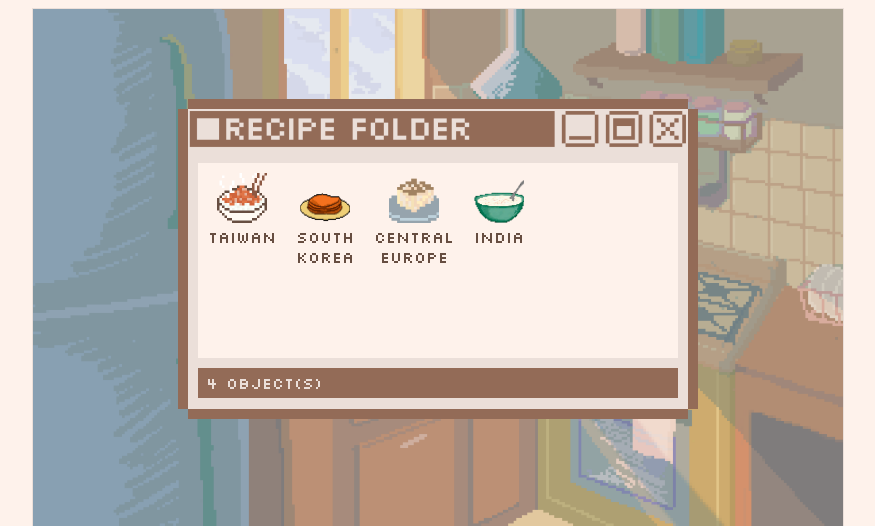
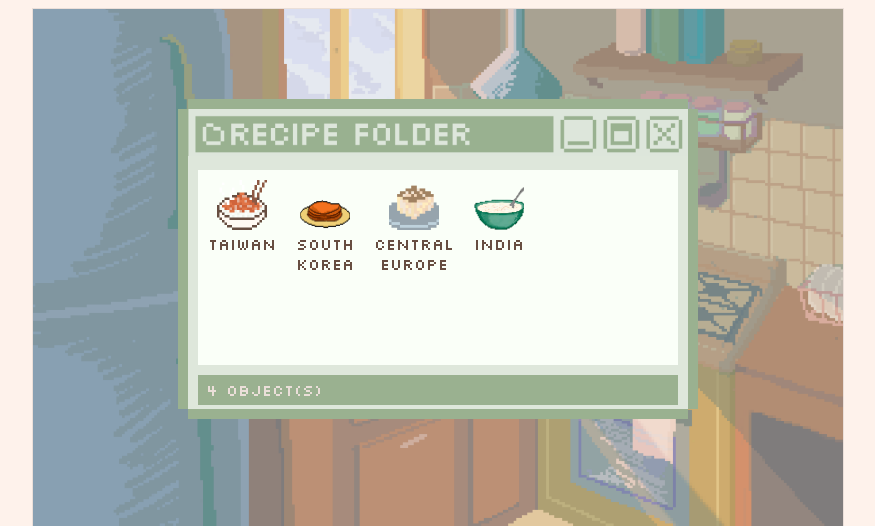
Before and after one commit to chanc245/Granny-Bytes, a website: page public/recipe.html in a window 1280 px wide. Shown: the top 526 px of the page, without its empty margins (202-1077 px from the left). Drawn offline with Linux system fonts and the light colour scheme.

Commit message:
UI updates and button images

```diff
--- a/public/recipe.html
+++ b/public/recipe.html
@@ -13,16 +13,16 @@
       }
 
       .recipebox {
-        background-color: #ebdfd9;
+        background-color: #DEE7DB;
         width: 500px;
         height: 300px;
         margin: 2em auto;
         margin-top: 100px;
         box-shadow:
-          -10px 0 0 0 #936b57,
-          10px 0 0 0 #936b57,
-          0 -10px 0 0 #936b57,
-          0 10px 0 0 #936b57;
+          -10px 0 0 0 #9AB190,
+          10px 0 0 0 #9AB190,
+          0 -10px 0 0 #9AB190,
+          0 10px 0 0 #9AB190;
       }
 
       .topbar img {
@@ -30,7 +30,7 @@
       }
 
       .recipeholder {
-        background-color: #fef2eb;
+        background-color: #FAFFF8;
         height: 65%;
         margin: 2%;
         color: #674e41;
@@ -53,7 +53,7 @@
       }
 
       .bottombar {
-        background-color: #936b57;
+        background-color: #9AB190;
         width: 96%;
         height: 30px;
         margin: 2%;
@@ -87,7 +87,7 @@
   <body>
     <div class="main-container">
       <div class="recipebox">
-        <div class="topbar"><img src="assets/img/UI/recipe_topbar.png" /></div>
+        <div class="topbar"><img src="assets/img/UI/topbar_recipe.png" /></div>
         <div class="recipeholder">
           <div>
             <img class="foodicon" src="assets/img/Food/Recipe_icons/recipe_icon_Taiwan.png" />
```
Also changed, not shown: public/assets/img/UI/buttons/login.png (added), public/assets/img/UI/buttons/login_hover.png (added), public/assets/img/UI/buttons/send.png (added), public/assets/img/UI/buttons/send_hover.png (added), public/assets/img/UI/buttons/start.png (added), public/assets/img/UI/buttons/start_hover.png (added), public/assets/img/UI/buttons/upload.png (added), public/assets/img/UI/buttons/upload_hover.png (added), public/assets/img/UI/recipe_topbar.png (deleted), public/assets/img/UI/topbar_recipe.png (added), 4 other files.
